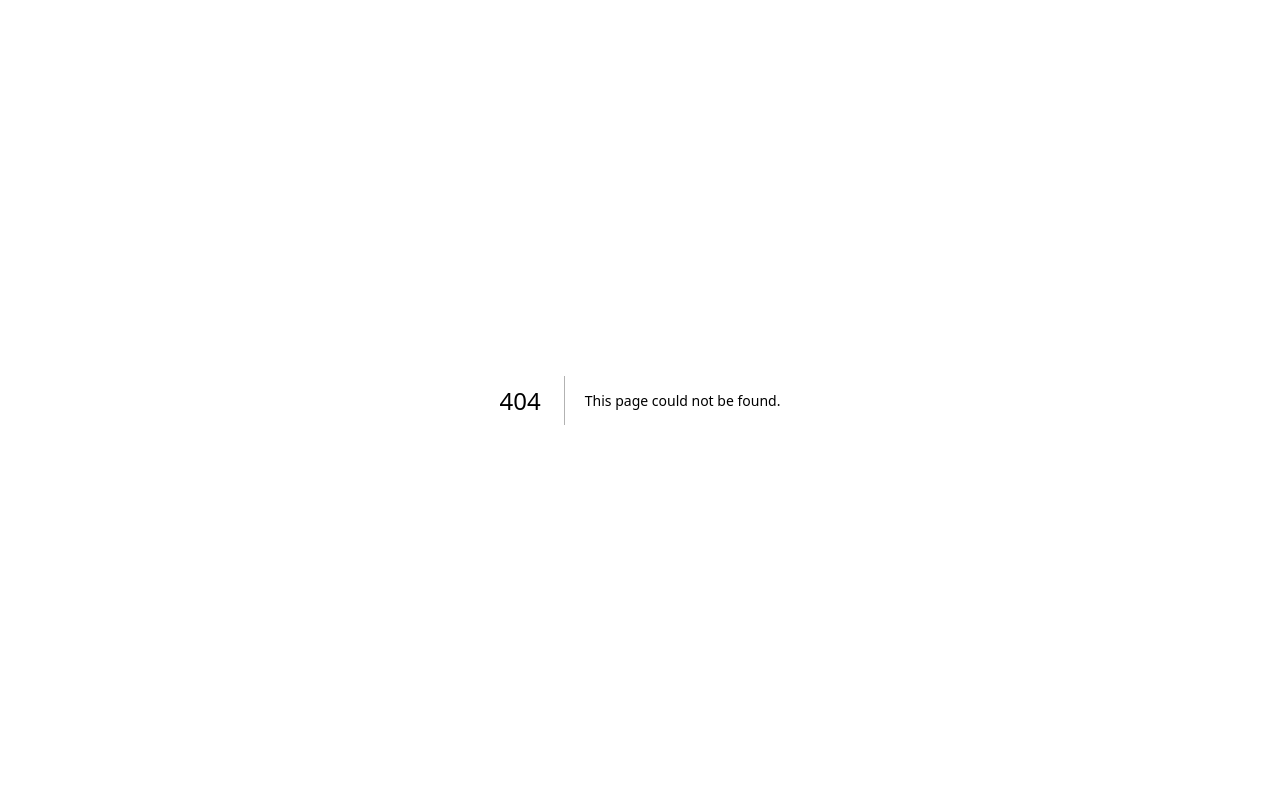
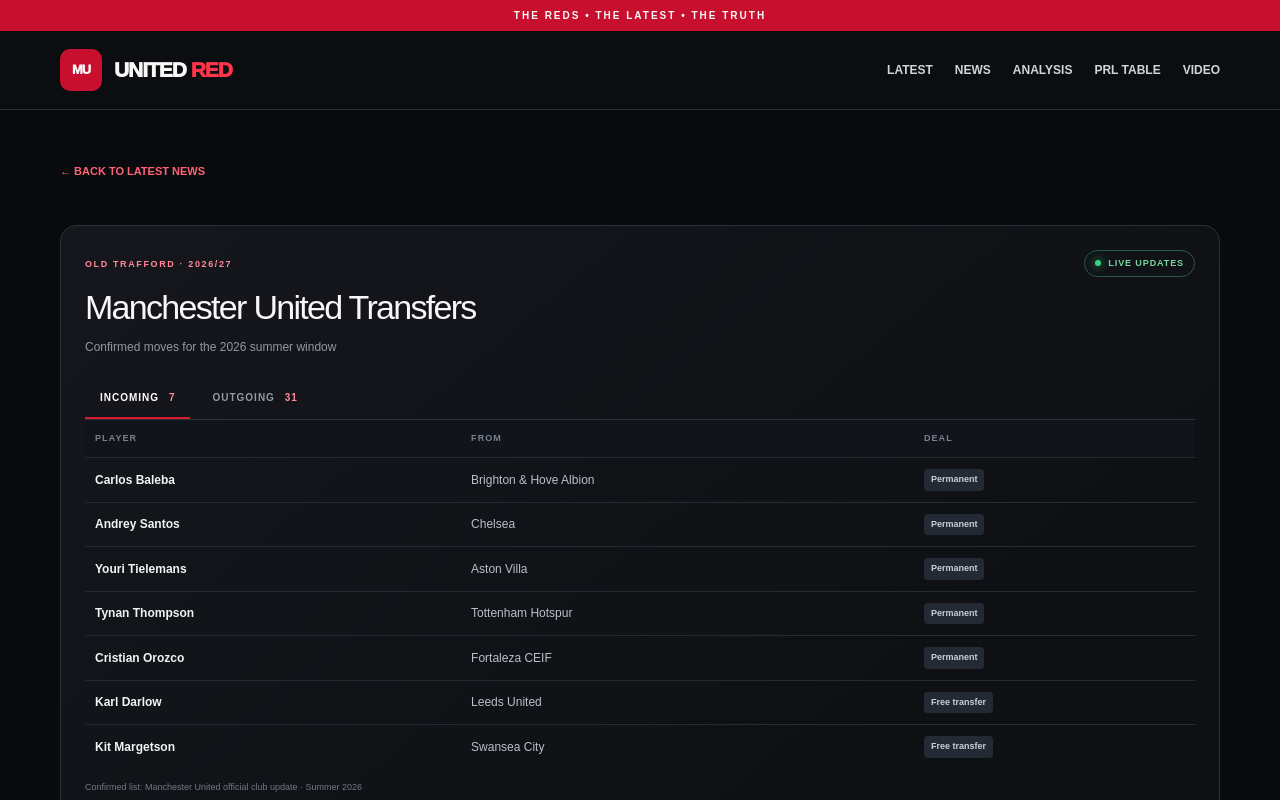
Before and after one commit to rspaqi-jpg/Manchester-United-News, a Next.js app: page /transfers in a window 1280 px wide. Before the commit this address had no page. Shown: the top 800 px of the page. Built offline with nearby package versions, Linux system fonts and the light colour scheme; no server answers.

Commit message:
Add dedicated Manchester United transfers page

```diff
--- /dev/null
+++ b/app/transfers/page.tsx
@@ -0,0 +1,15 @@
+import Header from "@/components/Header";
+import UnitedTransfers from "@/components/UnitedTransfers";
+import Link from "next/link";
+
+export const metadata = {
+  title: "Manchester United Transfers | United Red",
+  description: "Manchester United transfer activity and the latest transfer reports.",
+};
+
+export default function TransfersPage() {
+  return <><Header/><main className="wrap" style={{paddingTop:"28px",paddingBottom:"48px"}}>
+    <div className="back-home"><Link href="/">← BACK TO LATEST NEWS</Link></div>
+    <UnitedTransfers/>
+  </main></>;
+}
```
